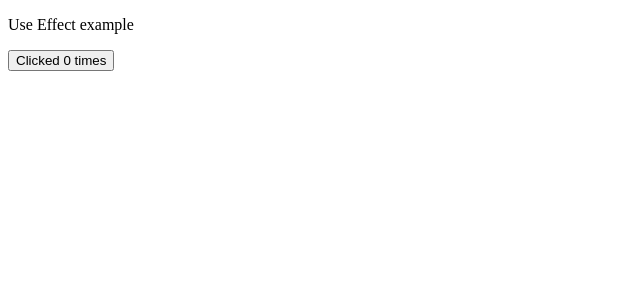
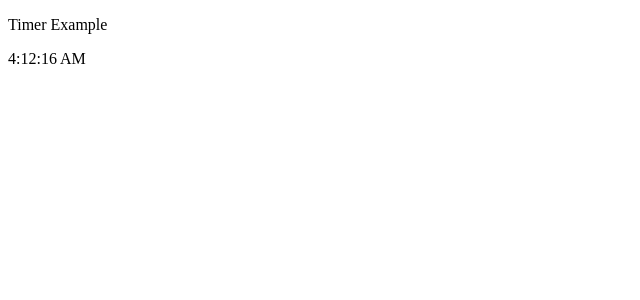
Before and after one commit to Ryuuutaaa/react-udemy, a React (Vite) app: page / in a window 1280 px wide. Shown: the top 300 px of the page, without its empty margins (0-640 px from the left). Built offline with nearby package versions, Linux system fonts and the light colour scheme.

Commit message:
timer example

```diff
--- a/src/App.jsx
+++ b/src/App.jsx
@@ -1,4 +1,4 @@
-import UseEffectCom from "./components/UseEffect";
+import Timer from "./components/Timer";
 
 function App() {
   return (
@@ -7,7 +7,7 @@ function App() {
         {/* <courseContext.Provider value={{ course: "react" }}>
           <ComponentOne />
         </courseContext.Provider> */}
-        <UseEffectCom />
+        <Timer />
       </div>
     </>
   );
--- /dev/null
+++ b/src/components/Timer.jsx
@@ -0,0 +1,20 @@
+import { useState, useEffect } from "react";
+
+const Timer = () => {
+  const [timer, setTimer] = useState(new Date());
+
+  useEffect(() => {
+    setInterval(() => {
+      setTimer(new Date());
+    }, 1000);
+  }, []);
+
+  return (
+    <div>
+      <p>Timer Example</p>
+      {timer.toLocaleTimeString()}
+    </div>
+  );
+};
+
+export default Timer;
```
